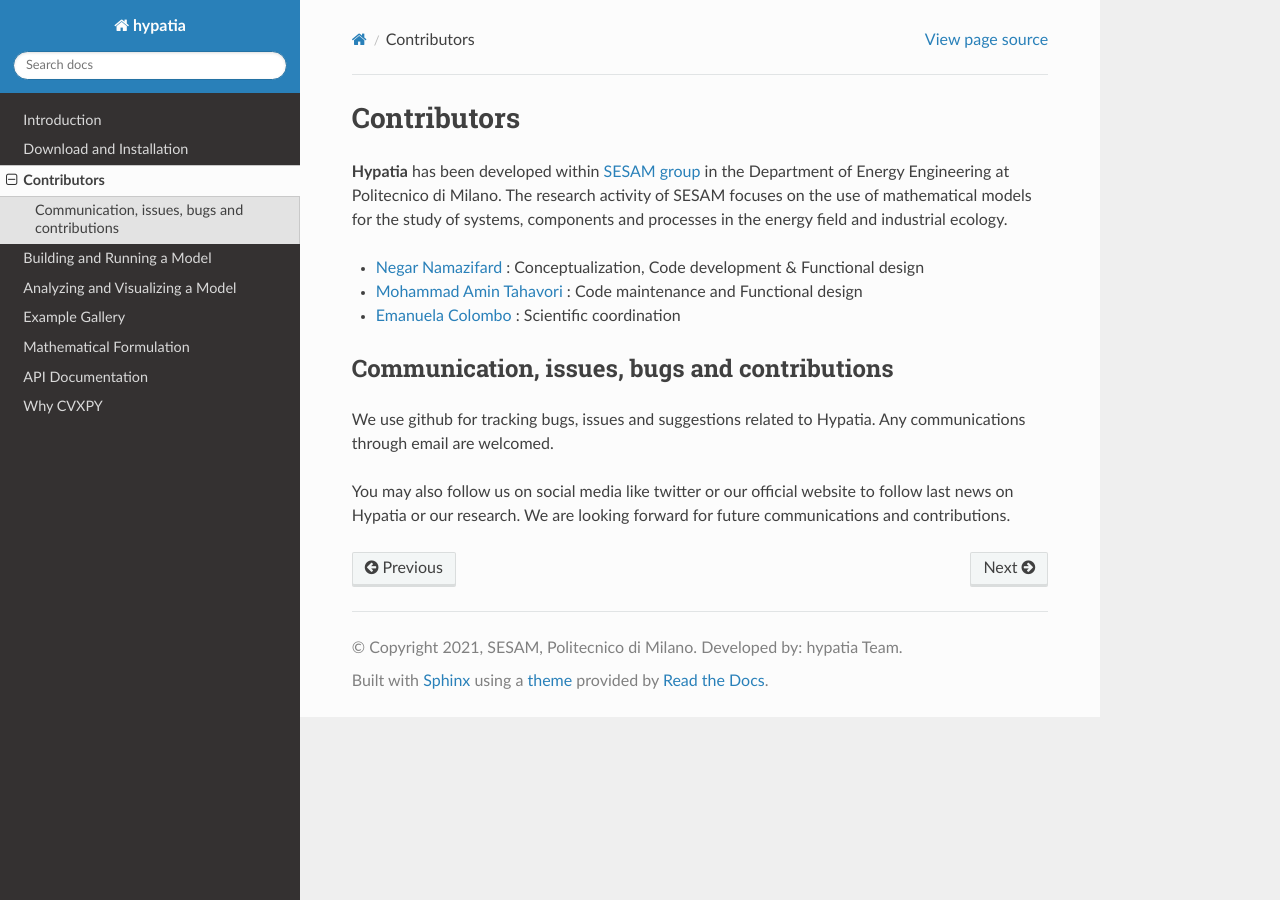
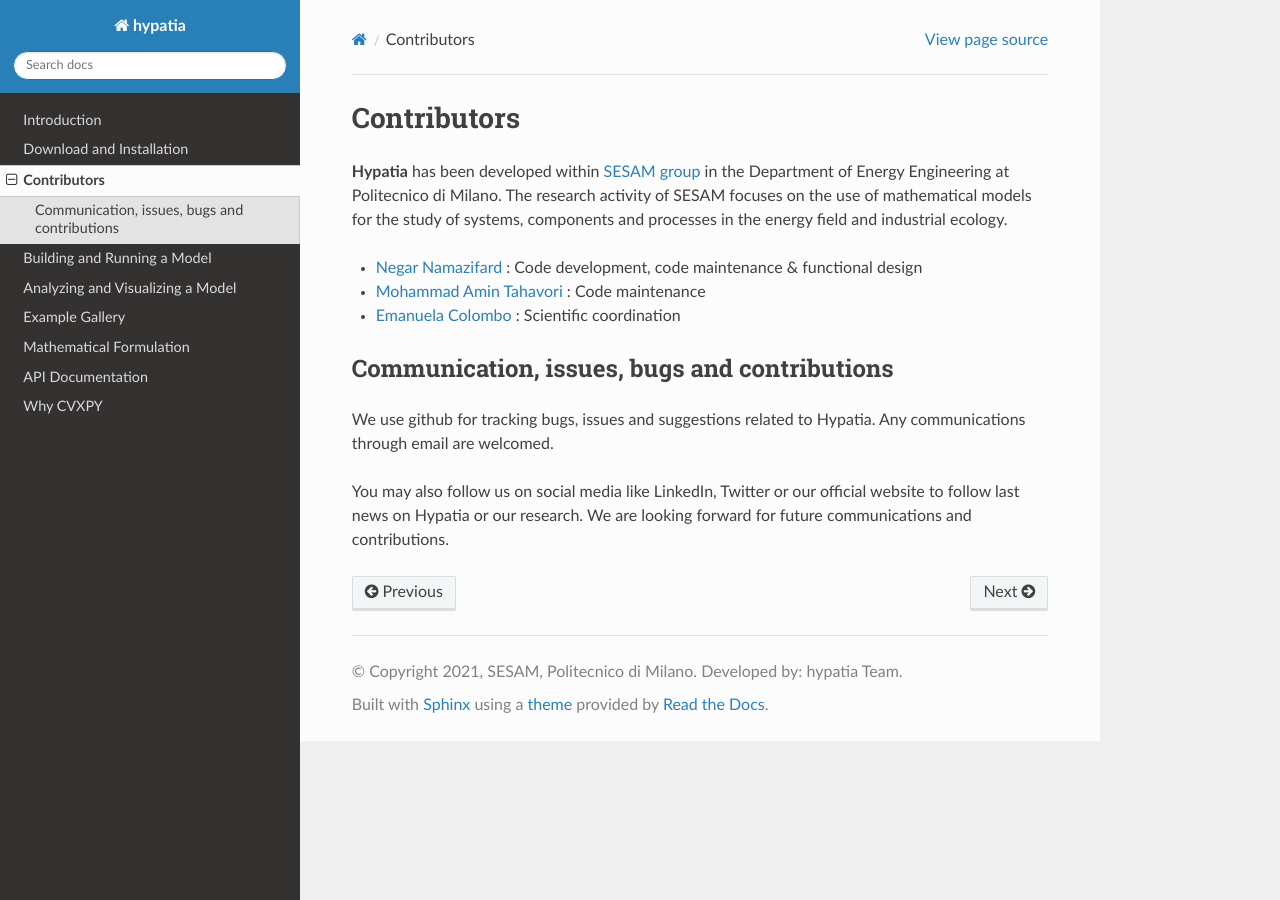
Before and after one commit to Hypatia-Energy-Modelling-Framework/Hypatia, a Sphinx documentation site: the page built from doc/source/contributors.rst, in a window 1280 px wide. Built offline with Sphinx 7.4.7 and the Read the Docs theme 2.0.0, drawn with Linux system fonts in a browser that asks for light colours.

Commit message:
doc: update contributors

```diff
--- a/doc/source/contributors.rst
+++ b/doc/source/contributors.rst
@@ -7,8 +7,8 @@ The research activity of SESAM focuses on the use of mathematical models for the
 industrial ecology.
 
 
-* `Negar Namazifard  <https://www.linkedin.com/in/negarnamazifard/>`_ : Conceptualization, Code development & Functional design
-* `Mohammad Amin Tahavori <https://www.linkedin.com/in/mohammadamintahavori/>`_ : Code maintenance and Functional design
+* `Negar Namazifard  <https://www.linkedin.com/in/negarnamazifard/>`_ : Code development, code maintenance & functional design
+* `Mohammad Amin Tahavori <https://www.linkedin.com/in/mohammadamintahavori/>`_ : Code maintenance
 * `Emanuela Colombo <https://www4.ceda.polimi.it/manifesti/manifesti/controller/ricerche/RicercaPerDocentiPublic.do?EVN_DIDATTICA=evento&k_doc=44891&lang=EN&aa=2014&tab_ricerca=1>`_ : Scientific coordination
 
 
@@ -17,5 +17,5 @@ Communication, issues, bugs and contributions
 We use github for tracking bugs, issues and suggestions related to Hypatia. Any communications
 through email are welcomed.
 
-You may also follow us on social media like twitter or our official website to follow last news
+You may also follow us on social media like LinkedIn, Twitter or our official website to follow last news
 on Hypatia or our research. We are looking forward for future communications and contributions.
```
